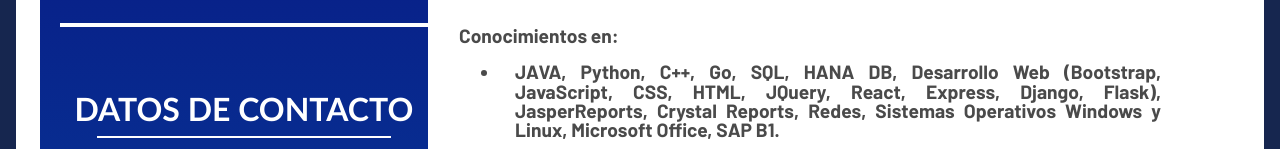
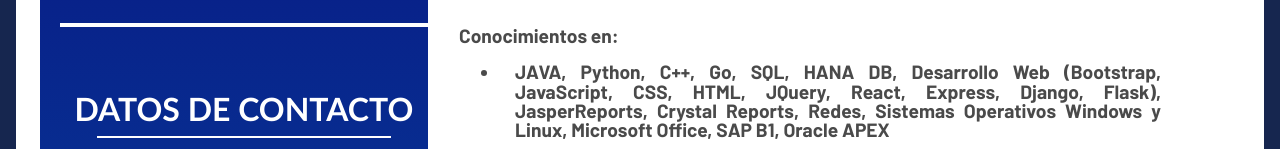
Before and after one commit to robinbuezo11/robinbuezo11.github.io, a plain HTML site: page index.html in a window 1280 px wide. Shown: the part 803-952 px from the top of the page. Drawn offline with nearby package versions, Linux system fonts and the light colour scheme.

Commit message:
Update index APEX

```diff
--- a/index.html
+++ b/index.html
@@ -53,7 +53,7 @@
                         <hr style="width: 95%; margin-left: 4%; border: solid 0.1vh #2a0a5a; background-color: #2a0a5a; opacity: 100;">
                         <h3 id="data-title2">Conocimientos en:</h3>
                         <ul>
-                            <li id="data-text">JAVA, Python, C++, Go, SQL, HANA DB, Desarrollo Web (Bootstrap, JavaScript, CSS, HTML, JQuery, React, Express, Django, Flask), JasperReports, Crystal Reports, Redes, Sistemas Operativos Windows y Linux, Microsoft Office, SAP B1.</li>
+                            <li id="data-text">JAVA, Python, C++, Go, SQL, HANA DB, Desarrollo Web (Bootstrap, JavaScript, CSS, HTML, JQuery, React, Express, Django, Flask), JasperReports, Crystal Reports, Redes, Sistemas Operativos Windows y Linux, Microsoft Office, SAP B1, Oracle APEX</li>
                         </ul>
                         <h1 id="info-text">HISTORIAL ACADÉMICO</h1>
                         <hr style="width: 95%; margin-left: 4%; border: solid 0.1vh #2a0a5a; background-color: #2a0a5a; opacity: 100;">
```
